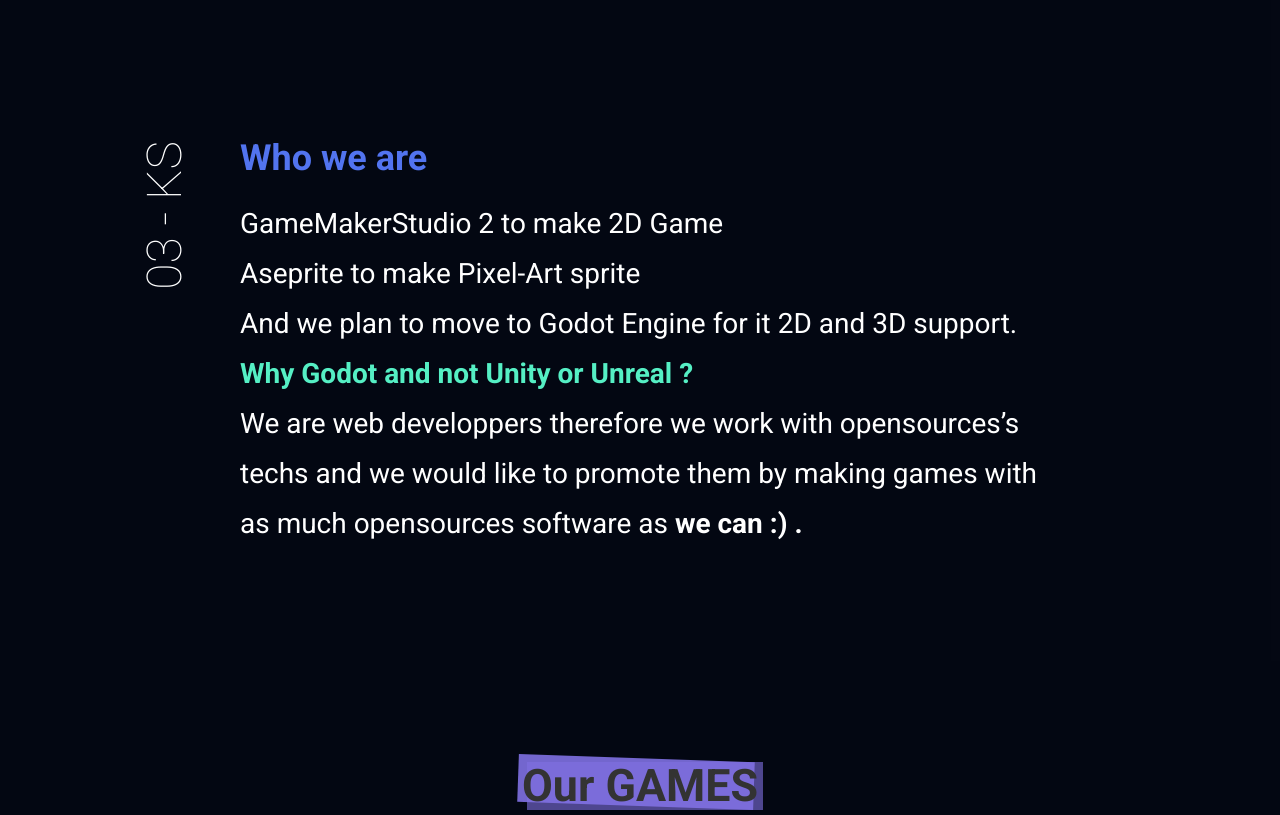
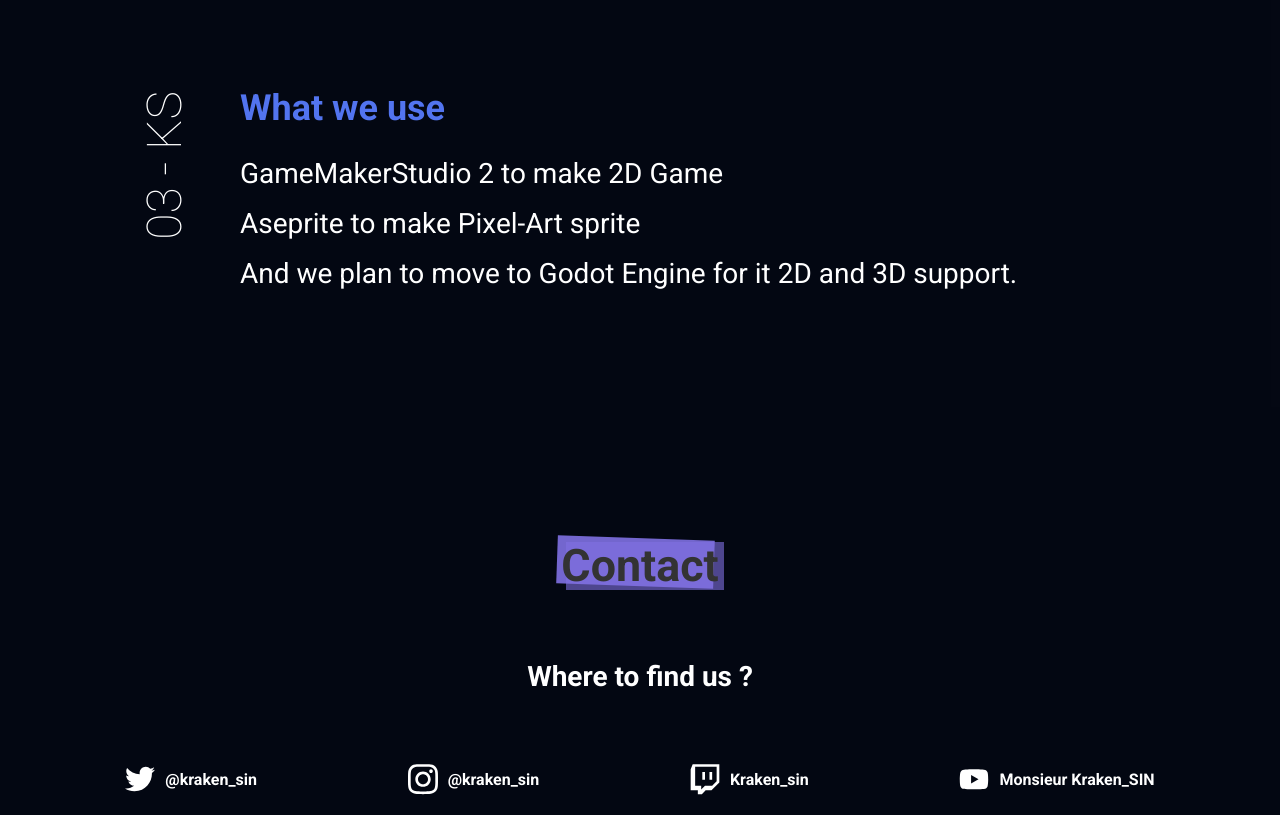
Before and after one commit to KrakenSIN-Studio/kraken-sin-studio, a website: page index.html in a window 1280 px wide. Shown: the part 1880-2695 px from the top of the page. Drawn offline with Linux system fonts and the light colour scheme.

Commit message:
update : our game section

```diff
--- a/index.html
+++ b/index.html
@@ -73,7 +73,6 @@
                     <br>
                     Twenty Thousand Leagues Under the Sea by  <span>Jules Verne 🇫🇷</span>
                     <br>
-                    ... anything else ?
                 </p>
             </div>
             <div class="about-part part-right p-two wow fadeInRight">
@@ -89,7 +88,7 @@
                 </p>
             </div>
             <div class="about-part part-left p-three wow fadeInLeft">
-                <h3>Who we are</h3>
+                <h3>What we use</h3>
                 <p>
                     GameMakerStudio 2 to make 2D Game
                     <br>
@@ -97,13 +96,11 @@
                     <br>
                     And we plan to move to Godot Engine for it 2D and 3D support.
                     <br>
-                    <span class="q-a">Why Godot and not Unity or Unreal ?</span>
-                    <br>
-                    We are  web developpers therefore we work with opensources’s techs and we would like to promote them by making games with as much opensources software as <span>we can :) .</span>
                 </p>
             </div>
         </div>
     </section>
+    <!--
     <section id="games">
         <div class="container">
             <h2><span class="highlight-container"><span class="highlight">Our GAMES</span></span></h2>
@@ -124,6 +121,7 @@
             </div>
         </div>
     </section>
+    -->
     <section id="contact">
         <div class="container">
             <h2><span class="highlight-container"><span class="highlight"> Contact </span></span></h2>
@@ -139,9 +137,9 @@
                             <svg width="30px" aria-hidden="true" focusable="false" data-prefix="fab" data-icon="instagram" role="img" viewBox="0 0 448 512"><path  d="M224.1 141c-63.6 0-114.9 51.3-114.9 114.9s51.3 114.9 114.9 114.9S339 319.5 339 255.9 287.7 141 224.1 141zm0 189.6c-41.1 0-74.7-33.5-74.7-74.7s33.5-74.7 74.7-74.7 74.7 33.5 74.7 74.7-33.6 74.7-74.7 74.7zm146.4-194.3c0 14.9-12 26.8-26.8 26.8-14.9 0-26.8-12-26.8-26.8s12-26.8 26.8-26.8 26.8 12 26.8 26.8zm76.1 27.2c-1.7-35.9-9.9-67.7-36.2-93.9-26.2-26.2-58-34.4-93.9-36.2-37-2.1-147.9-2.1-184.9 0-35.8 1.7-67.6 9.9-93.9 36.1s-34.4 58-36.2 93.9c-2.1 37-2.1 147.9 0 184.9 1.7 35.9 9.9 67.7 36.2 93.9s58 34.4 93.9 36.2c37 2.1 147.9 2.1 184.9 0 35.9-1.7 67.7-9.9 93.9-36.2 26.2-26.2 34.4-58 36.2-93.9 2.1-37 2.1-147.8 0-184.8zM398.8 388c-7.8 19.6-22.9 34.7-42.6 42.6-29.5 11.7-99.5 9-132.1 9s-102.7 2.6-132.1-9c-19.6-7.8-34.7-22.9-42.6-42.6-11.7-29.5-9-99.5-9-132.1s-2.6-102.7 9-132.1c7.8-19.6 22.9-34.7 42.6-42.6 29.5-11.7 99.5-9 132.1-9s102.7-2.6 132.1 9c19.6 7.8 34.7 22.9 42.6 42.6 11.7 29.5 9 99.5 9 132.1s2.7 102.7-9 132.1z" class=""></path></svg>
                             @kraken_sin
                         </a>
-                        <a class="twitch" href="https://www.twitch.tv/monsieurkrakendev" target="_blank">
+                        <a class="twitch" href="https://www.twitch.tv/kraken_sin" target="_blank">
                             <svg width="30px" aria-hidden="true" focusable="false" data-prefix="fab" data-icon="twitch" role="img"  viewBox="0 0 448 512" class="svg-inline--fa fa-twitch fa-w-14 fa-5x"><path d="M40.1 32L10 108.9v314.3h107V480h60.2l56.8-56.8h87l117-117V32H40.1zm357.8 254.1L331 353H224l-56.8 56.8V353H76.9V72.1h321v214zM331 149v116.9h-40.1V149H331zm-107 0v116.9h-40.1V149H224z" class=""></path></svg>
-                            MonsieurKrakenDev
+                            Kraken_sin
                         </a>
                         <a class="youtube" href="https://www.youtube.com/channel/UCJ4yQHXSailicDfSnuqhYKw/" target="_blank">
                             <svg width="30px" aria-hidden="true" focusable="false" data-prefix="fab" role="img" viewBox="0 0 576 512"><path  d="M549.655 124.083c-6.281-23.65-24.787-42.276-48.284-48.597C458.781 64 288 64 288 64S117.22 64 74.629 75.486c-23.497 6.322-42.003 24.947-48.284 48.597-11.412 42.867-11.412 132.305-11.412 132.305s0 89.438 11.412 132.305c6.281 23.65 24.787 41.5 48.284 47.821C117.22 448 288 448 288 448s170.78 0 213.371-11.486c23.497-6.321 42.003-24.171 48.284-47.821 11.412-42.867 11.412-132.305 11.412-132.305s0-89.438-11.412-132.305zm-317.51 213.508V175.185l142.739 81.205-142.739 81.201z" class=""></path></svg>
```
